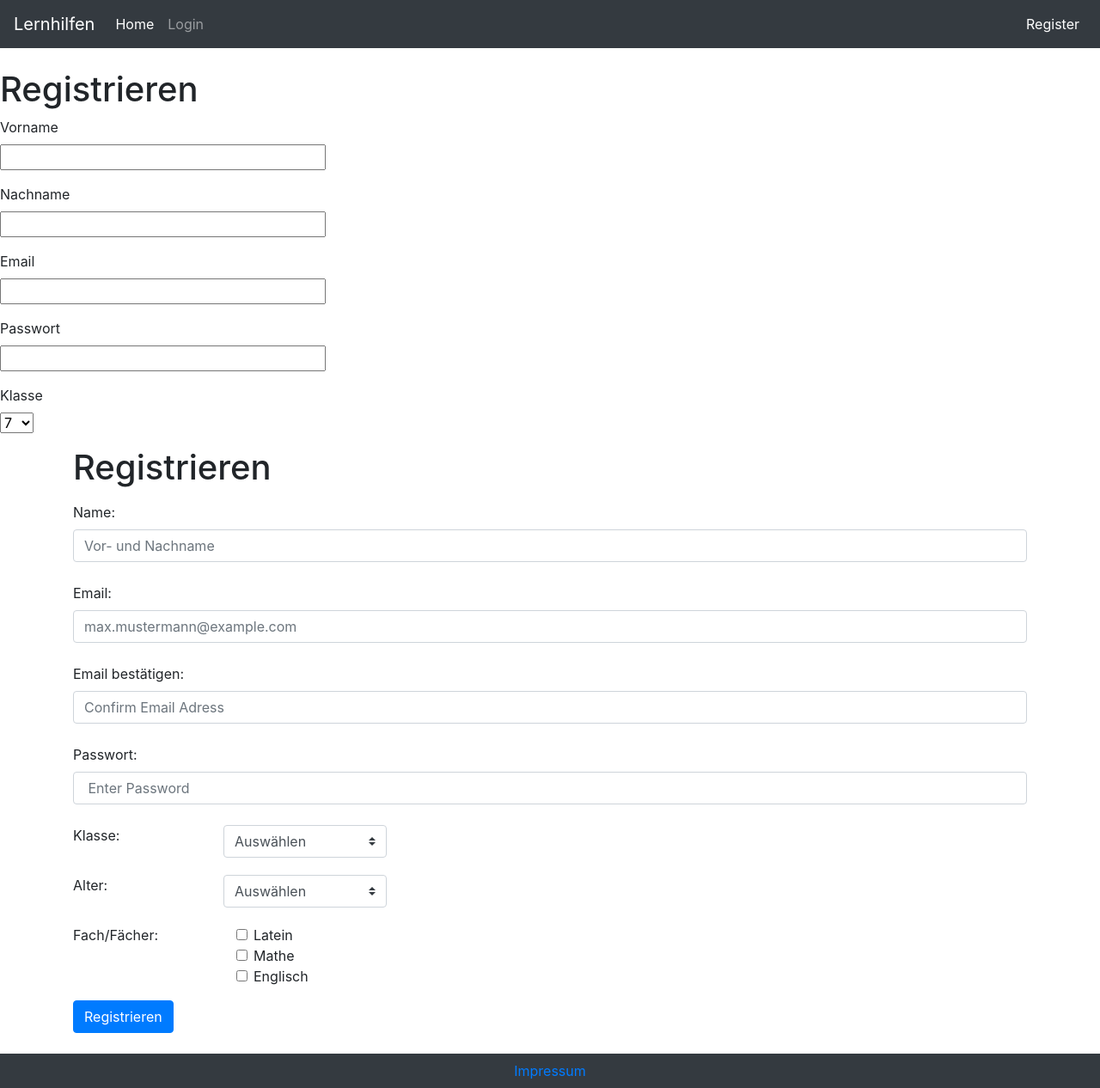
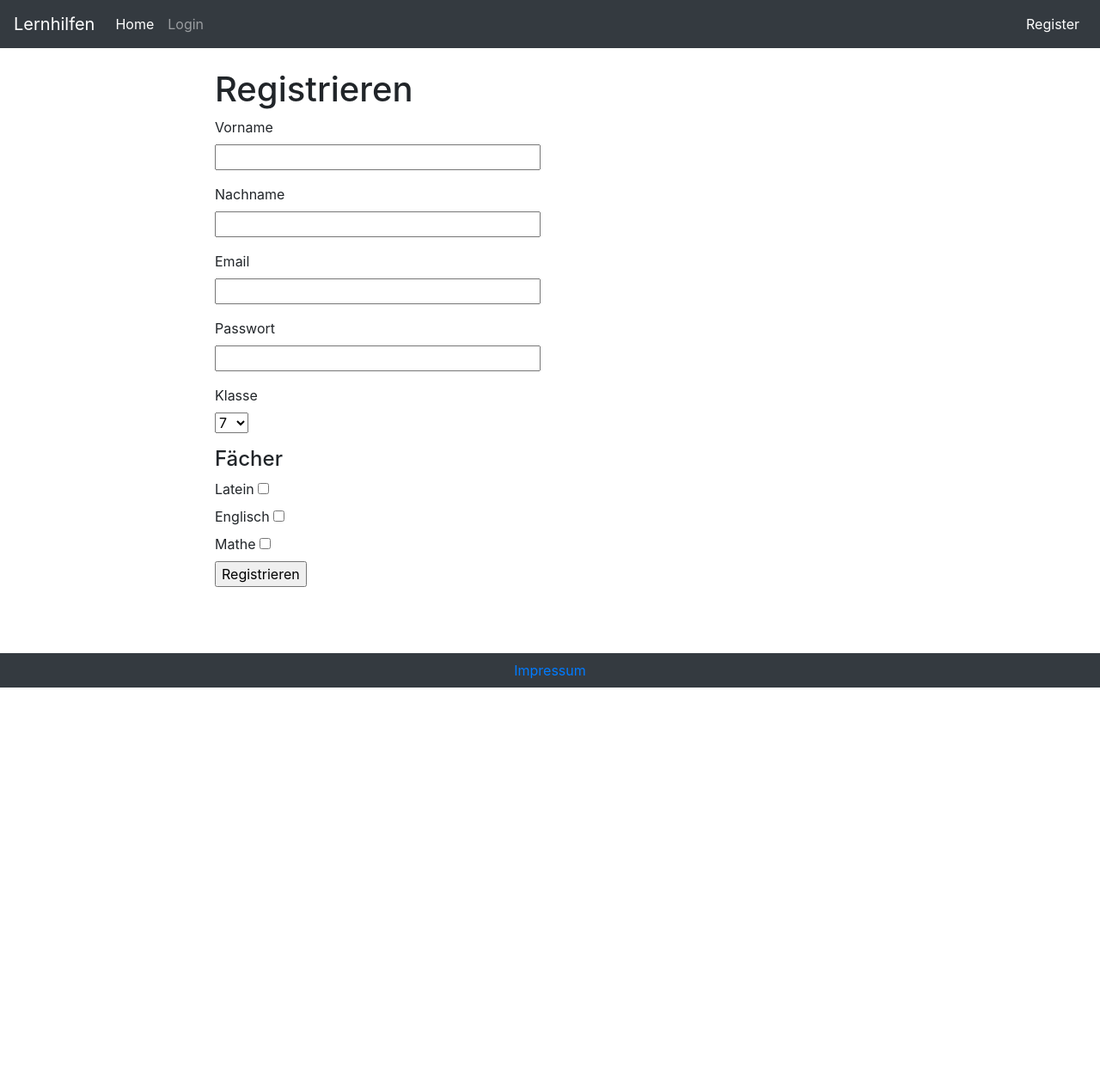
Before and after one commit to codingHahn/FlaskStudentApp, a Flask app: page /register/ in a window 1280 px wide. Shown: the whole page at 86% size. After the commit the page ends 800 px from the top, so only its background shows below. Run offline with Flask 2, Linux system fonts and the light colour scheme; some libraries are stand-ins or nearby versions.

Commit message:
finish rewriting registration page

```diff
--- a/app/forms.py
+++ b/app/forms.py
@@ -20,6 +20,8 @@ class RegistrationForm(FlaskForm):
     surname = StringField('Nachname', validators=[DataRequired()])
     email = StringField('Email', validators=[DataRequired()])
     password = StringField('Passwort', validators=[DataRequired()])
-    text_area = TextAreaField('Über mich')
     school_year = SelectField('Klasse' , choices=[(7, 7), (8, 8), (9, 9), (10, 10), (11, 11), (12, 12)])
-    submit = SubmitField('Änderungen Übernehmen')
+    subject_latin = BooleanField('Latein')
+    subject_math = BooleanField('Mathe')
+    subject_english = BooleanField('Englisch')
+    submit = SubmitField('Registrieren')
--- a/app/templates/register.html
+++ b/app/templates/register.html
@@ -2,6 +2,7 @@
 
 {% block body %}
 
+<div class="form">
 <h1>Registrieren</h1>
 <form action="" method="post" novalidate>
     <p>
@@ -24,10 +25,26 @@
     {{form.school_year.label }} <br>
     {{form.school_year}}
     </p>
+    <h4>Fächer</h4>
+    <p class="no-margin">
+    {{form.subject_latin.label }}
+    {{form.subject_latin(size=32)}}
+    </p>
+    <p class="no-margin">
+    {{form.subject_english.label }}
+    {{form.subject_english(size=32)}}
+    </p>
+    <p class="no-margin">
+    {{form.subject_math.label }}
+    {{form.subject_math(size=32)}}
+    </p>
+    <p>
+    {{form.submit}}
+    </p>
 </form>
+</div>
 
-
-
+<!-- ohne WTForms geschrieben, deshalb erstmal nicht mehr benötigt
 <div class="container">
     <h1>Registrieren</h1>
     <form method="post">
@@ -95,5 +112,19 @@
         <button type="submit" class="btn btn-primary mt-2">Registrieren</button>
     </form>
 </div>
-
+-->
+<style>
+   html, body {
+       height: 101%;
+       align-items: center;
+       padding-bottom: 40px;
+   }
+   .form {
+    position: relative;
+    margin-left: 15.625em;
+   }
+   .no-margin {
+       margin: 0px;
+   }
+</style>
 {% endblock %}
```
